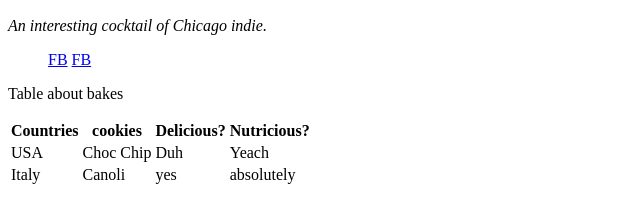
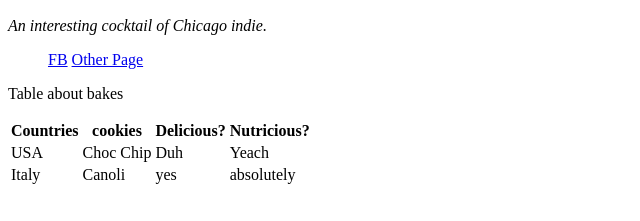
Before and after one commit to RiverJAM/RiverJAM.github.io, a plain HTML site: page index.html in a window 1280 px wide. Shown: the part 370-591 px from the top of the page, 0-640 px from the left. Drawn offline with Linux system fonts and the light colour scheme.

Commit message:
new link

```diff
--- a/index.html
+++ b/index.html
@@ -13,7 +13,7 @@
   <p><em>An interesting cocktail of Chicago indie.</em></p>
 <ul>
   <a target="_blank" href="https://www.facebook.com/ScotchtheFilmmaker/">FB</a>
-  <a target="_blank" href="file:///Users/josephmonahan/git/RiverJAM.github.io/other_page.html">FB</a>
+  <a target="_blank" href="file:///Users/josephmonahan/git/RiverJAM.github.io/other_page.html">Other Page</a>
 
 </ul>
 <p>Table about bakes</p>
```
